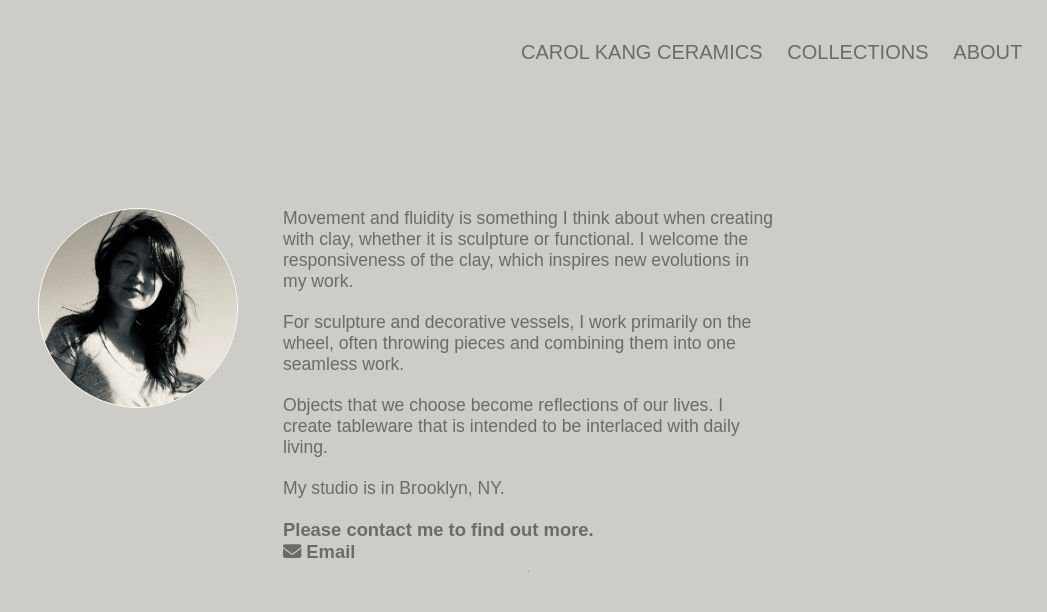
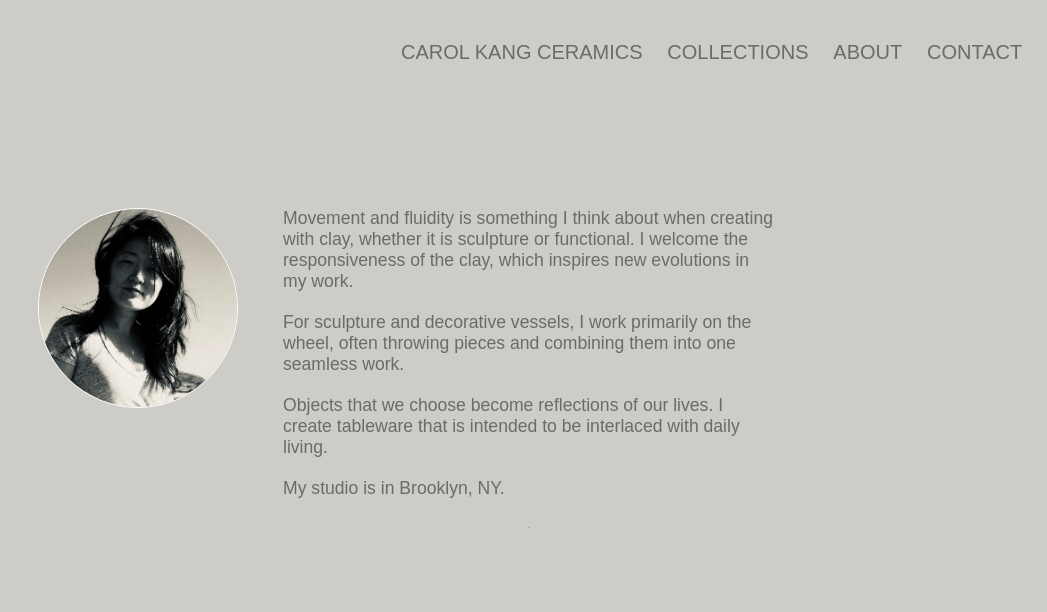
Before and after one commit to kangcarol/carolkang-ceramics, a React (Create React App) app: page /about in a window 1280 px wide. Shown: the top 612 px of the page, without its empty margins (233-1280 px from the left). Built offline with nearby package versions, Linux system fonts and the light colour scheme.

Commit message:
reverse the last change to contact info

```diff
--- a/src/components/NavBar/NavBar.jsx
+++ b/src/components/NavBar/NavBar.jsx
@@ -14,7 +14,7 @@ function NavBar() {
             <li><Link to='/'>CAROL KANG CERAMICS</Link></li>
             <li><Link to='/collections'>COLLECTIONS</Link></li>
             <li><Link to='/about'>ABOUT</Link></li>
-            {/* <li><Link to='/contact'>CONTACT</Link></li>  */}
+            <li><Link to='/contact'>CONTACT</Link></li>
           </ul>
         </nav>
       }
--- a/src/pages/About/About.jsx
+++ b/src/pages/About/About.jsx
@@ -17,11 +17,11 @@ function About() {
             <p>Objects that we choose become reflections of our lives. I create tableware that is intended to be interlaced with daily living.</p>
             <p>My studio is in Brooklyn, NY.</p>
 
-            <h6>Please contact me to find out more.</h6>
+            {/* <h6>Please contact me to find out more.</h6>
             <a href="mailto:hello@carolkang.com" target="_blank" rel="noreferrer" alt="Carol Kang email"><span>
               <h6><FontAwesomeIcon icon={faEnvelope}/></h6>
               <h6>Email</h6>
-            </span></a>
+            </span></a> */}
             <hr />
           </div>
       </section>
--- a/src/pages/Home/Home.jsx
+++ b/src/pages/Home/Home.jsx
@@ -10,7 +10,7 @@ function Home() {
       <ul>
         <li><Link to='/collections'>COLLECTIONS</Link></li>
         <li><Link to='/about'>ABOUT</Link></li>
-        {/* <li><Link to='/contact'>CONTACT</Link></li> */}
+        <li><Link to='/contact'>CONTACT</Link></li>
       </ul>
       </div>
     </main>
```
